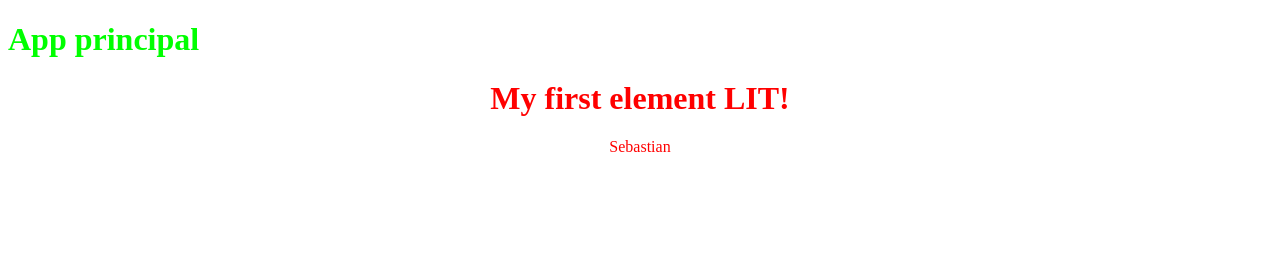
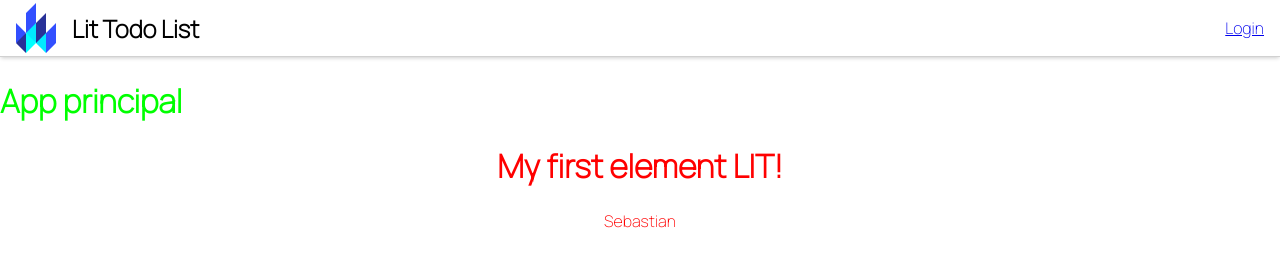
Before and after one commit to castrogarciajs/lit-todo-list, a website built with Vite: page index.html in a window 1280 px wide. Built offline with nearby package versions, Linux system fonts and the light colour scheme.

Commit message:
chore: Add colors

```diff
--- a/index.html
+++ b/index.html
@@ -6,10 +6,26 @@
     <meta name="viewport" content="width=device-width, initial-scale=1.0" />
     <title>Lit Todo List</title>
     <link rel="stylesheet" href="./src/index.css" />
+    <link rel="preconnect" href="https://fonts.googleapis.com" />
+    <link rel="preconnect" href="https://fonts.gstatic.com" crossorigin />
+    <link
+      href="https://fonts.googleapis.com/css2?family=Manrope:wght@200&display=swap"
+      rel="stylesheet"
+    />
     <script type="module" src="/src/main.ts"></script>
   </head>
   <body>
-    <header></header>
+    <header class="lit-container-header">
+      <nav class="lit-container-navbar">
+        <div class="lit-container-logo">
+          <img src="/src/assets/lit.svg" alt="Web component with Lit" width="40" />
+          <h1>Lit Todo List</h1>
+        </div>
+        <div>
+          <a href="#"> Login </a>
+        </div>
+      </nav>
+    </header>
     <main>
       <app-todo></app-todo>
     </main>
--- /dev/null
+++ b/src/index.css
@@ -0,0 +1,59 @@
+:root {
+  --lit-c-white: rgb(255, 255, 255);
+  --lit-c-paper: rgb(230, 230, 200);
+
+  --lit-c-color: rgb(0, 0, 0);
+  --lit-c-zinc: rgb(30, 30, 20);
+  --lit-c-shadow: rgba(0, 0, 0, 0.2);
+
+  --lit-c-indigo: rgb(117, 117, 117);
+  --lit-c-accent: rgb(153, 153, 153);
+  --lit-c-line: rgb(209, 209, 209);
+
+  --lit-c-water: rgb(88, 101, 242);
+  --lit-c-red: rgb(255, 0, 0);
+}
+
+:root {
+  --lit-background-white: var(--lit-c-white);
+  --lit-background-water: var(--lit-c-water);
+
+  --lit-background-red: var(--lit-c-red);
+  --lit-background-zinc: var(--lit-c-zinc);
+
+  --lit-size-padding: 1rem;
+  --lit-size-margin: 1rem;
+
+  --lit-font-letter: 'Manrope', sans-serif;
+}
+
+*,
+*::before,
+*::after {
+  box-sizing: border-box;
+  margin: 0;
+  font-weight: normal;
+  font-family: var(--lit-font-letter);
+}
+
+.lit-container-header {
+  background-color: var(--lit-background-white);
+  padding: 0.2rem var(--lit-size-padding);
+  border-bottom: 1px solid var(--lit-c-line);
+  box-shadow: 0px 2px 4px -1px var(--lit-c-shadow);
+}
+
+.lit-container-navbar,
+.lit-container-logo {
+  display: flex;
+  justify-content: space-between;
+  align-items: center;
+}
+
+.lit-container-navbar .lit-container-logo {
+    gap: 1rem;
+}
+.lit-container-navbar .lit-container-logo h1 {
+    font-weight: bold;
+    font-weight: 600;
+}
```
